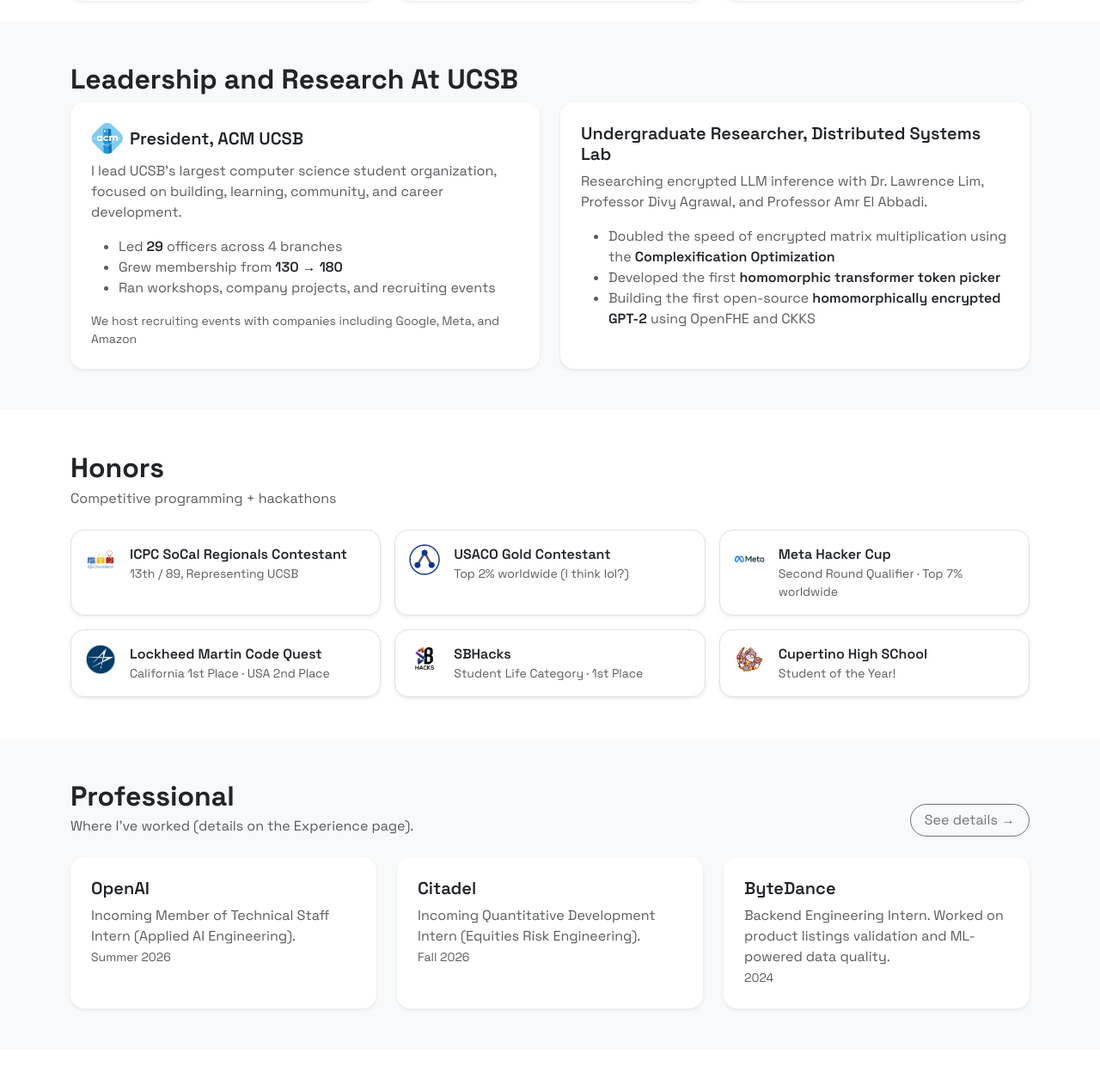
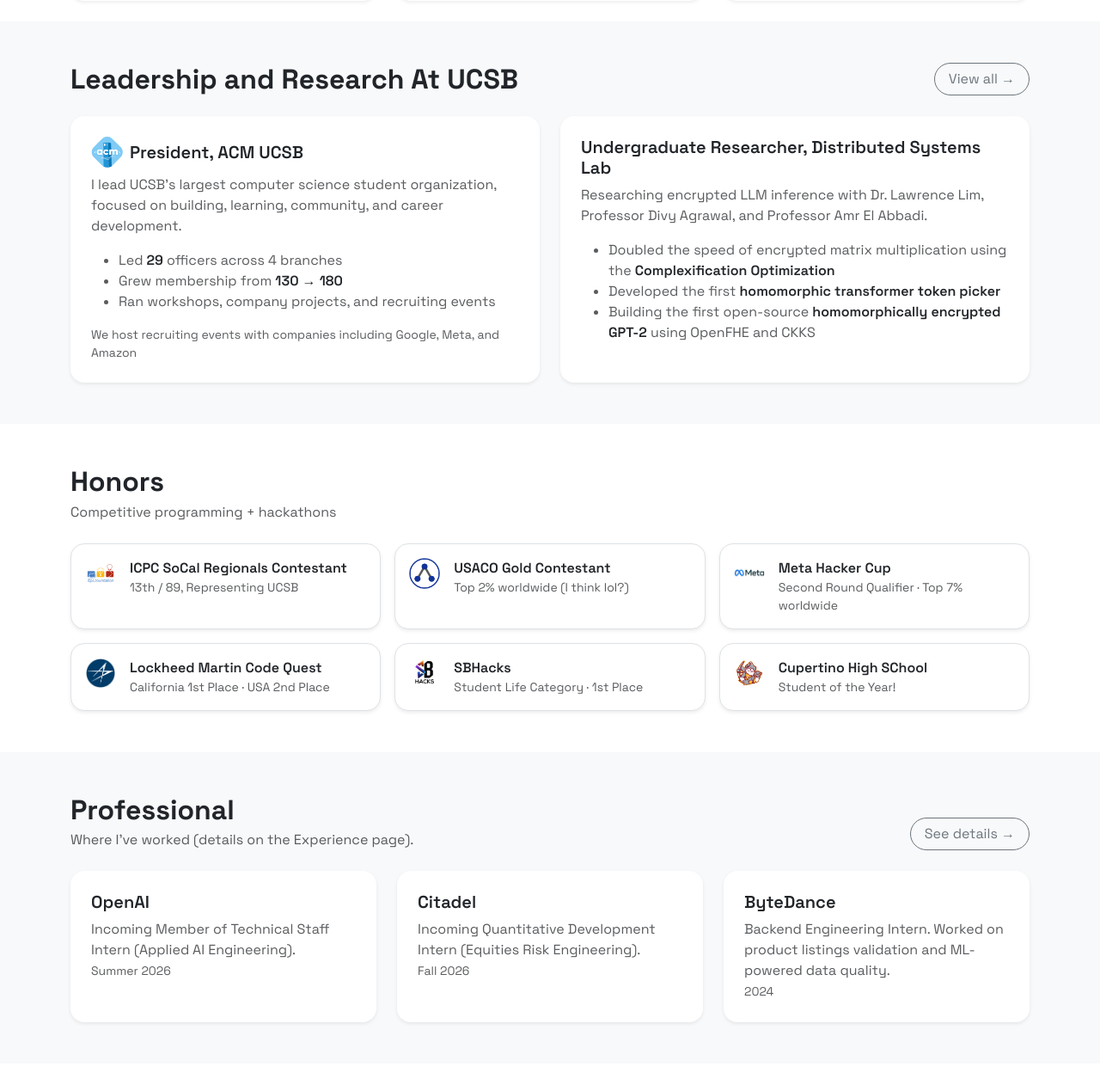
Before and after one commit to iamjiamingliu/iamjiamingliu.com, a Flask app: page / in a window 1280 px wide. Shown: the part 1133-2402 px from the top of the page at 86% size. Run offline with Flask 3, Linux system fonts and the light colour scheme; some libraries are stand-ins or nearby versions.

Commit message:
adds view all

```diff
--- a/templates/index.html
+++ b/templates/index.html
@@ -199,7 +199,12 @@
     <!-- School / Community -->
     <section class="py-5 bg-light">
         <div class="container">
-            <h2 class="fw-bold">Leadership and Research At UCSB</h2>
+            <div class="d-flex align-items-center justify-content-between gap-3 mb-4">
+                <div>
+                    <h2 class="fw-bold mb-0">Leadership and Research At UCSB</h2>
+                </div>
+                <a href="/leadership" class="btn btn-outline-secondary rounded-pill px-3">View all →</a>
+            </div>
 
             <div class="row g-4">
                 <!-- ACM -->
```
